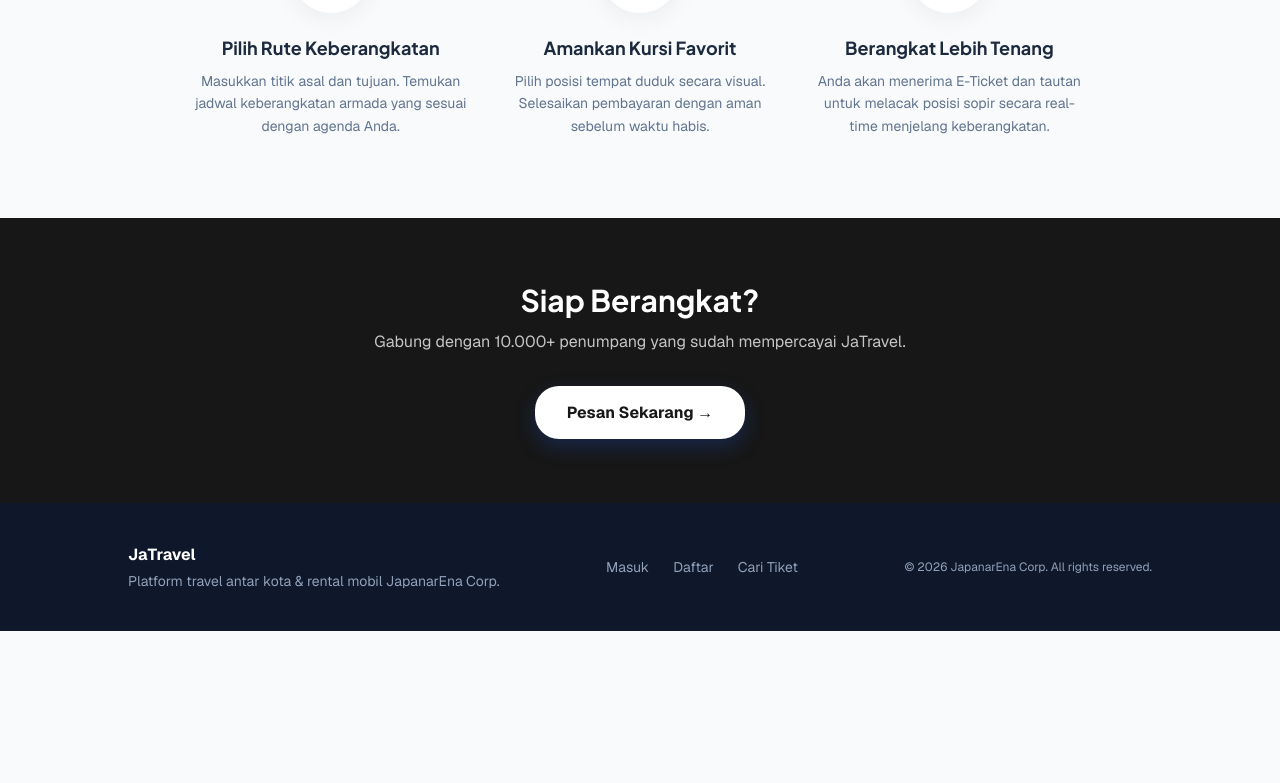
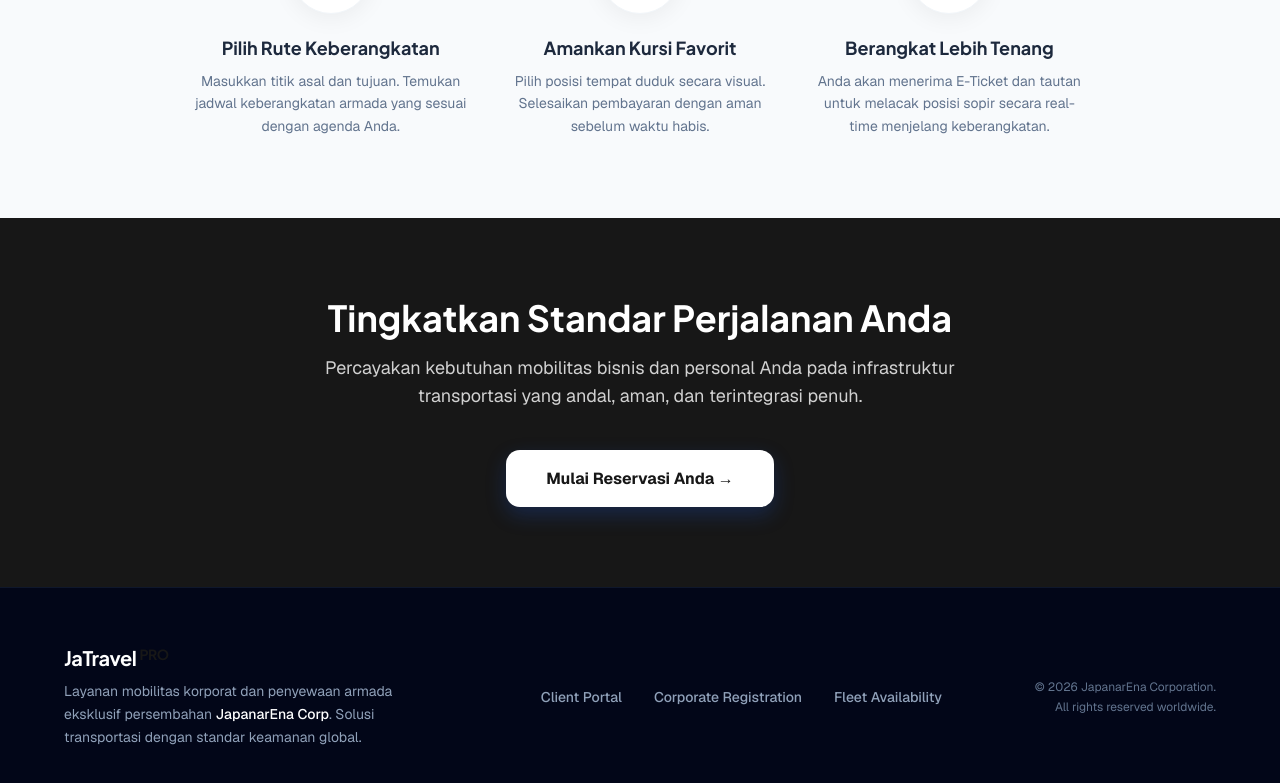
Before and after one commit to RiGi26/ja-rental-platform, a Next.js app: page / in a window 1280 px wide. Shown: the part 1397-2180 px from the top of the page. Before the commit the page ends 2028 px from the top, so only its background shows below. Built offline with nearby package versions, Linux system fonts and the light colour scheme.

Commit message:
feat(copy): upgrade CTA and Footer to enterprise-grade tone

```diff
--- a/app/page.tsx
+++ b/app/page.tsx
@@ -21,34 +21,39 @@ export default function HomePage() {
       <HowItWorks />
 
       {/* CTA Bottom */}
-      <section className="bg-primary py-16 px-4 text-center text-white">
-        <h2 className="text-2xl md:text-3xl font-display font-bold mb-3">
-          Siap Berangkat?
+      <section className="bg-primary py-20 px-4 text-center text-white">
+        <h2 className="text-3xl md:text-4xl font-display font-bold mb-4">
+          Tingkatkan Standar Perjalanan Anda
         </h2>
-        <p className="text-white/75 mb-8 text-base">
-          Gabung dengan 10.000+ penumpang yang sudah mempercayai JaTravel.
+        <p className="text-white/80 mb-10 text-lg max-w-2xl mx-auto">
+          Percayakan kebutuhan mobilitas bisnis dan personal Anda pada infrastruktur transportasi yang andal, aman, dan terintegrasi penuh.
         </p>
         <a
           href="#hero"
-          className="inline-flex items-center gap-2 bg-white text-primary font-bold px-8 py-3.5 rounded-pill hover:bg-slate-100 transition-colors shadow-glow"
+          className="inline-flex items-center gap-2 bg-white text-primary font-bold px-10 py-4 rounded-xl hover:bg-slate-50 transition-colors shadow-glow"
         >
-          Pesan Sekarang →
+          Mulai Reservasi Anda →
         </a>
       </section>
 
       {/* Footer */}
-      <footer className="bg-slate-900 text-slate-400 py-10 px-4">
-        <div className="max-w-5xl mx-auto flex flex-col md:flex-row items-center justify-between gap-4 text-sm">
-          <div>
-            <p className="text-white font-bold text-base mb-1">JaTravel</p>
-            <p>Platform travel antar kota &amp; rental mobil JapanarEna Corp.</p>
+      <footer className="bg-slate-950 text-slate-400 py-14 px-4 border-t border-slate-900">
+        <div className="max-w-6xl mx-auto flex flex-col md:flex-row items-start md:items-center justify-between gap-8 text-sm">
+          <div className="max-w-sm">
+            <p className="text-white font-display font-bold text-xl mb-2 tracking-tight">JaTravel <span className="text-primary text-sm align-top">PRO</span></p>
+            <p className="leading-relaxed">
+              Layanan mobilitas korporat dan penyewaan armada eksklusif persembahan <span className="text-white font-medium">JapanarEna Corp</span>. Solusi transportasi dengan standar keamanan global.
+            </p>
           </div>
-          <div className="flex gap-6">
-            <a href="/auth/login" className="hover:text-white transition-colors">Masuk</a>
-            <a href="/register" className="hover:text-white transition-colors">Daftar</a>
-            <a href="/search" className="hover:text-white transition-colors">Cari Tiket</a>
+          <div className="flex flex-wrap gap-8 font-medium">
+            <a href="/auth/login" className="hover:text-white transition-colors">Client Portal</a>
+            <a href="/register" className="hover:text-white transition-colors">Corporate Registration</a>
+            <a href="/search" className="hover:text-white transition-colors">Fleet Availability</a>
           </div>
-          <p className="text-xs">© 2026 JapanarEna Corp. All rights reserved.</p>
+          <div className="md:text-right">
+            <p className="text-xs text-slate-500">© 2026 JapanarEna Corporation.</p>
+            <p className="text-xs text-slate-500 mt-1">All rights reserved worldwide.</p>
+          </div>
         </div>
       </footer>
     </main>
```
